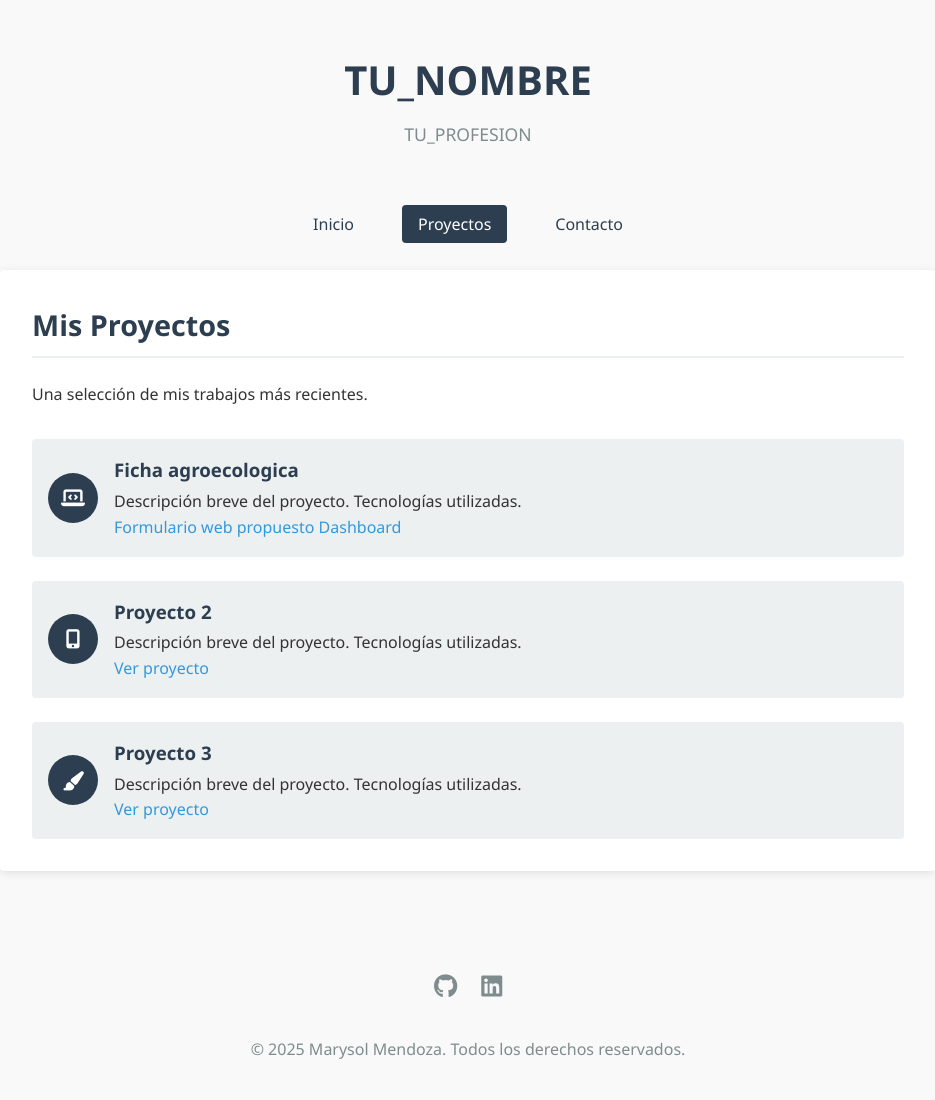
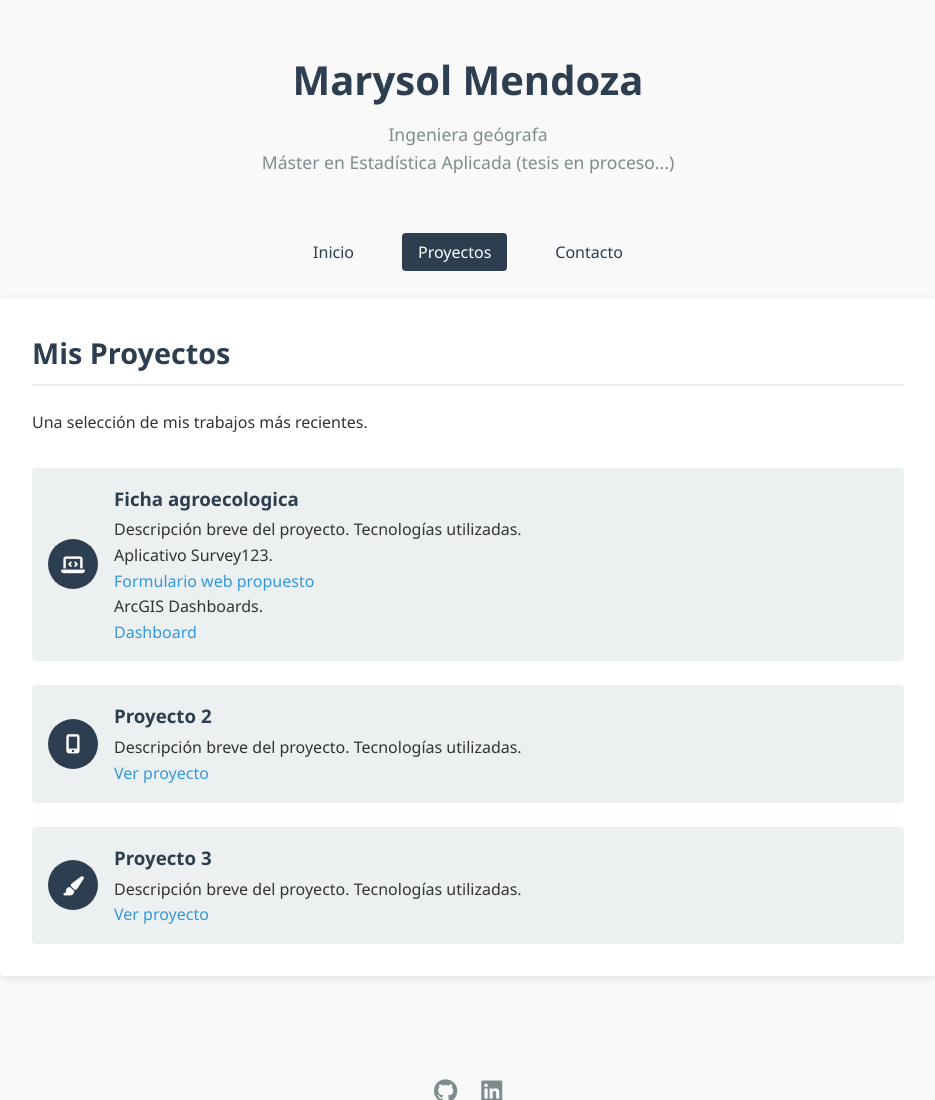
Before and after one commit to me-qui/me-qui.github.io, a plain HTML site: page projects.html in a window 1280 px wide. Shown: the top 1100 px of the page, without its empty margins (172-1107 px from the left). Drawn offline with Linux system fonts and the light colour scheme.

Commit message:
Update projects.html

```diff
--- a/projects.html
+++ b/projects.html
@@ -3,15 +3,16 @@
 <head>
     <meta charset="UTF-8">
     <meta name="viewport" content="width=device-width, initial-scale=1.0">
-    <title>Proyectos | TU_NOMBRE</title>
+    <title>Proyectos | Me-Qui </title>
     <link rel="stylesheet" href="styles/main.css">
     <link rel="stylesheet" href="https://cdnjs.cloudflare.com/ajax/libs/font-awesome/6.4.0/css/all.min.css">
 </head>
 <body>
     <div class="container">
         <header>
-            <h1 class="site-title">TU_NOMBRE</h1>
-            <p class="site-subtitle">TU_PROFESION</p>
+            <h1 class="site-title">Marysol Mendoza</h1>
+            <p class="site-subtitle">Ingeniera geógrafa</p>
+            <p class="site-subtitle">Máster en Estadística Aplicada (tesis en proceso...) </p>
         </header>
 
         <nav>
@@ -36,7 +37,9 @@
                         <div class="contact-details">
                             <h3>Ficha agroecologica</h3>
                             <p>Descripción breve del proyecto. Tecnologías utilizadas.</p>
+                            <p>Aplicativo Survey123.</p>
                             <a href="https://arcg.is/18XK9D0" target="_blank">Formulario web propuesto</a>
+                            <p>ArcGIS Dashboards.</p>
                             <a href="https://scgismaps.maps.arcgis.com/apps/dashboards/52eff03b605943e5b65117d75d747a1a" target="_blank">Dashboard</a>
                         </div>
                     </div>
```
